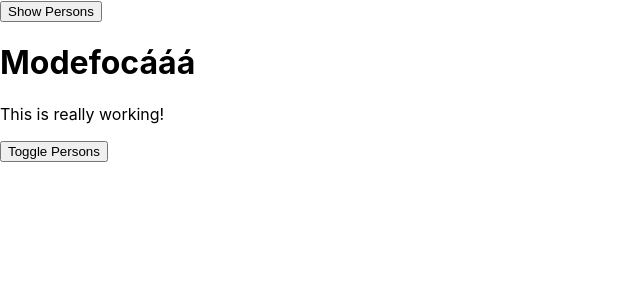
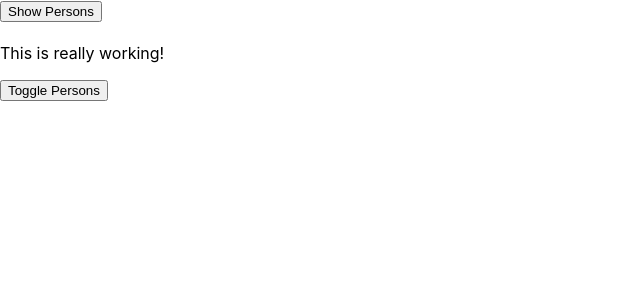
Before and after one commit to Edely/Learning-React, a React app in the folder react-complete-guide/: page / in a window 1280 px wide. Shown: the top 300 px of the page, without its empty margins (0-640 px from the left). Built offline with nearby package versions, Linux system fonts and the light colour scheme.

Commit message:
97 - different approach hoc - withClass

```diff
--- a/react-complete-guide/src/components/Persons/Person/Person.js
+++ b/react-complete-guide/src/components/Persons/Person/Person.js
@@ -1,6 +1,7 @@
 import React, { Component } from 'react';
 import classes from './Person.css';
-import WithClass from '../../../hoc/WithClass';
+import withClass from '../../../hoc/withClass';
+import Aux from '../../../hoc/Auxiliary';
 
 class Person extends Component{
 
@@ -21,13 +22,13 @@
 
         console.log('[Person.js] Inside render')
         return(
-        <WithClass classes={classes.Person}>
+        <Aux classes={classes.Person}>
             <p onClick={this.props.click}> I'm {this.props.name} and I am {this.props.age} years old!</p>
             <p>{this.props.children}</p>
             <input type="text" onChange={this.props.changed} value={this.props.name} />
-        </WithClass>
+        </Aux>
         );
     }
 }
 
-export default Person;
+export default withClass(Person, classes.Person);
--- a/react-complete-guide/src/containers/App.js
+++ b/react-complete-guide/src/containers/App.js
@@ -2,7 +2,9 @@
 import classes from './App.css';
 import Persons from '../components/Persons/Persons';
 import Cockpit from '../components/Cockpit/Cockpit';
-import WithClass from '../hoc/WithClass';
+import WithClass from '../hoc/withClass';
+import Aux from '../hoc/Auxiliary';
+import withClass from '../hoc/withClass';
 
 class App extends PureComponent {
 
@@ -112,7 +114,7 @@
     }
 
     return(
-      <WithClass classes={classes.App}>
+      <Aux classes={classes.App}>
           <button onClick={ () => { this.setState({showPersons: true}) } } >Show Persons</button>
           <Cockpit
             appTitle={ this.props.title }
@@ -121,10 +123,10 @@
             clicked={ this.togglePersonsHandler }
           />
           {persons}
-      </WithClass>
+      </Aux>
     );
     //return React.createElement('div', {className: 'App'}, React.createElement('h1', null, 'Does It Work now?'));
   }
 }
 
-export default App;
+export default withClass(App, classes.App);
--- a/react-complete-guide/src/hoc/WithClass.js
+++ b/react-complete-guide/src/hoc/WithClass.js
@@ -1,9 +1,11 @@
 import React from 'react';
 
-const WithClass = (props) => (
-    <div className={props.classes}>
-        {props.children}
-    </div>
-);
+const withClass = (WrappedComponent, className) => {
+    return (props) =>(
+        <div className={className}>
+            <WrappedComponent />
+        </div>
+    )
+};
 
-export default WithClass;
+export default withClass;
```
